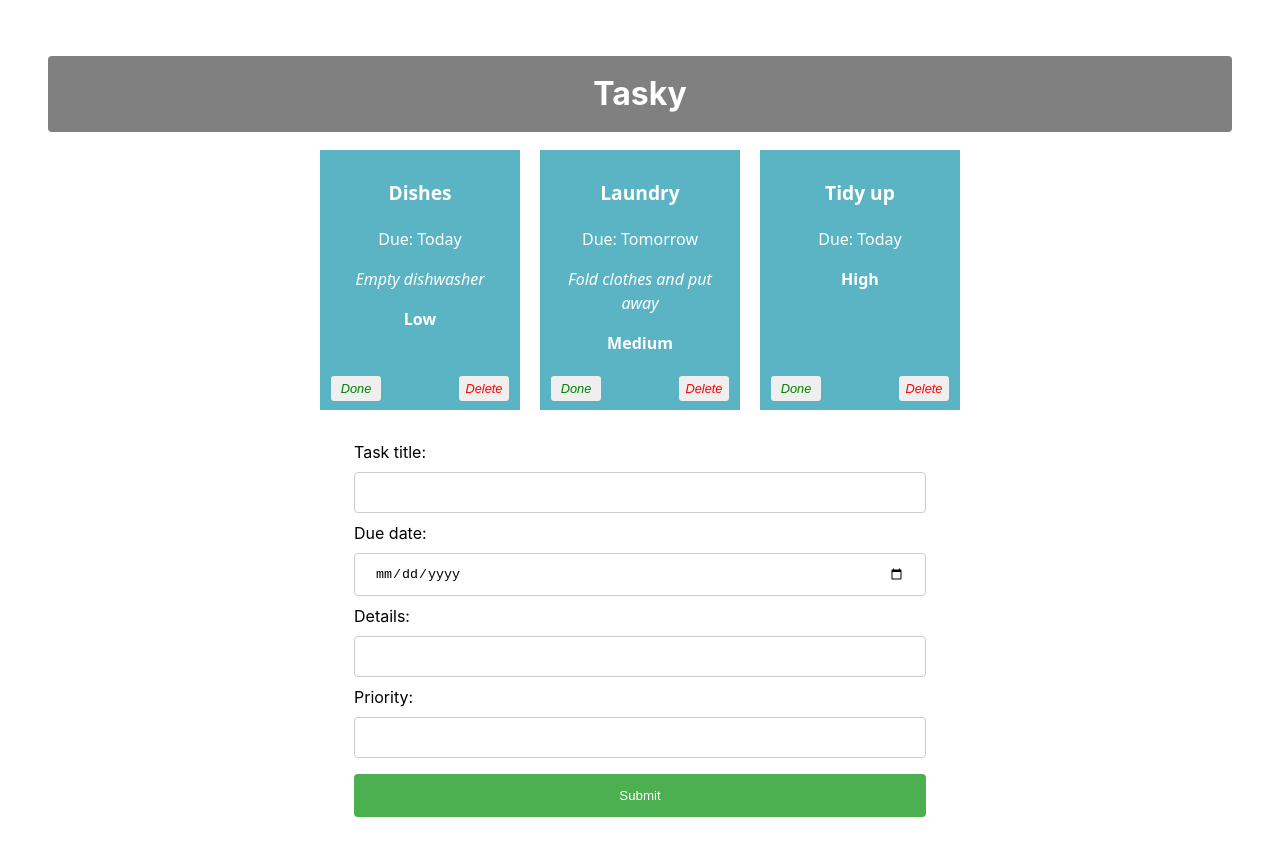
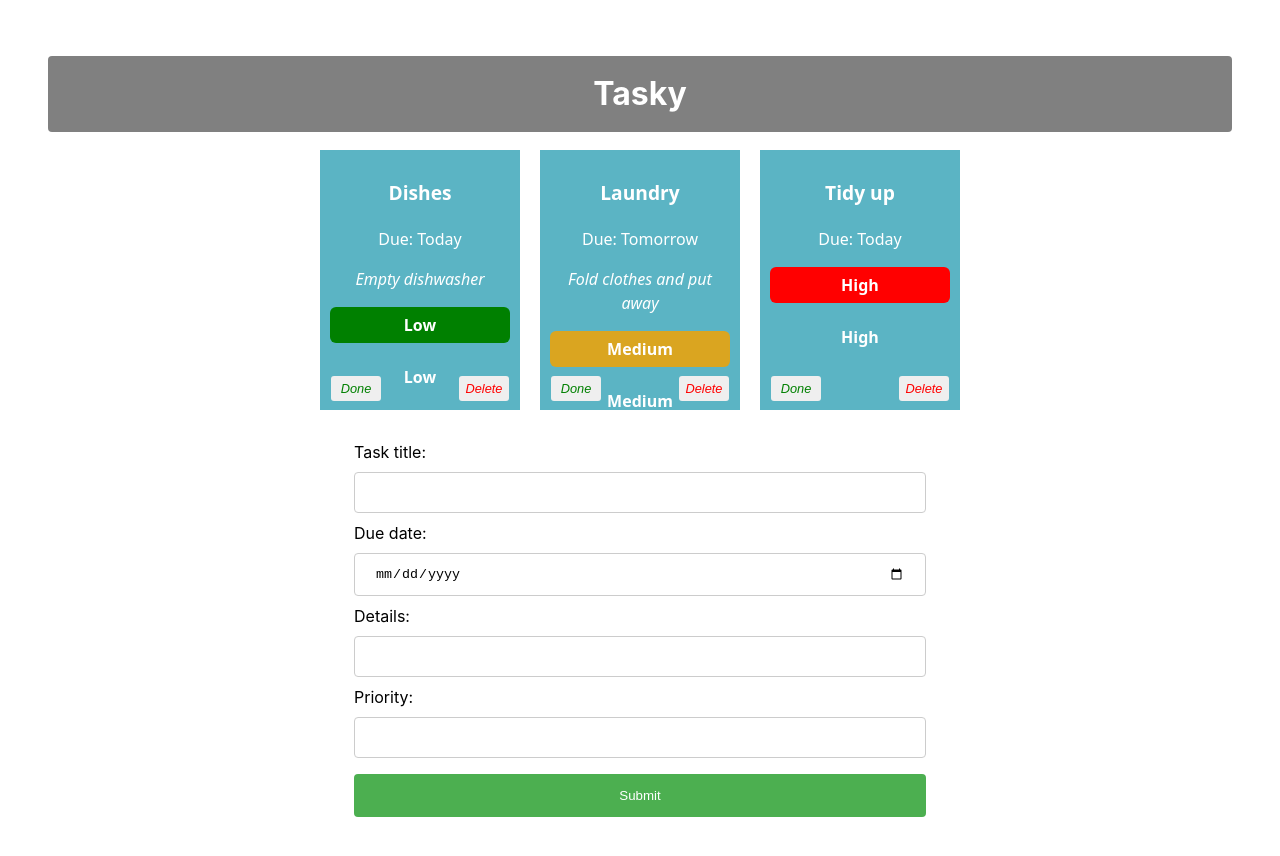
Before and after one commit to 20107850/react-basics-labs, a React (Vite) app in the folder tasky/: page / in a window 1280 px wide. Shown: the top 856 px of the page. Built offline with nearby package versions, Linux system fonts and the light colour scheme.

Commit message:
Tasky Lab 2b - Exercises done

```diff
--- a/tasky/src/App.css
+++ b/tasky/src/App.css
@@ -95,3 +95,23 @@ form {
   width: 50%;
   margin: auto;
 }
+.priority {
+  color: white;
+  font-weight: bold;
+  padding: 6px;
+  border-radius: 6px;
+  text-align: center;
+  margin: 10px 0;
+}
+
+.priority.low {
+  background-color: green;
+}
+
+.priority.medium {
+  background-color: goldenrod;
+}
+
+.priority.high {
+  background-color: red;
+}
--- a/tasky/src/components/Task.jsx
+++ b/tasky/src/components/Task.jsx
@@ -1,12 +1,22 @@
 import React from 'react';
 
 const Task = (props) => {
+  let priorityClass = "priority";
+
+  if (props.priority === "Low") {
+    priorityClass += " low";
+  } else if (props.priority === "Medium") {
+    priorityClass += " medium";
+  } else if (props.priority === "High") {
+    priorityClass += " high";
+  }
 
     return (
         <div className="card" style={{backgroundColor: props.done ? 'lightgrey' : '#5bb4c4'}}>
             <p className="title">{props.title}</p>
             <p>Due: {props.deadline}</p>
             <p className="taskdescription">{props.description}</p>
+            <p className={priorityClass}>{props.priority}</p>
             <p>{props.children}</p>
              <p className="priority">{props.priority}</p>
              <button onClick={props.markDone} className='doneButton'>Done</button>
```
